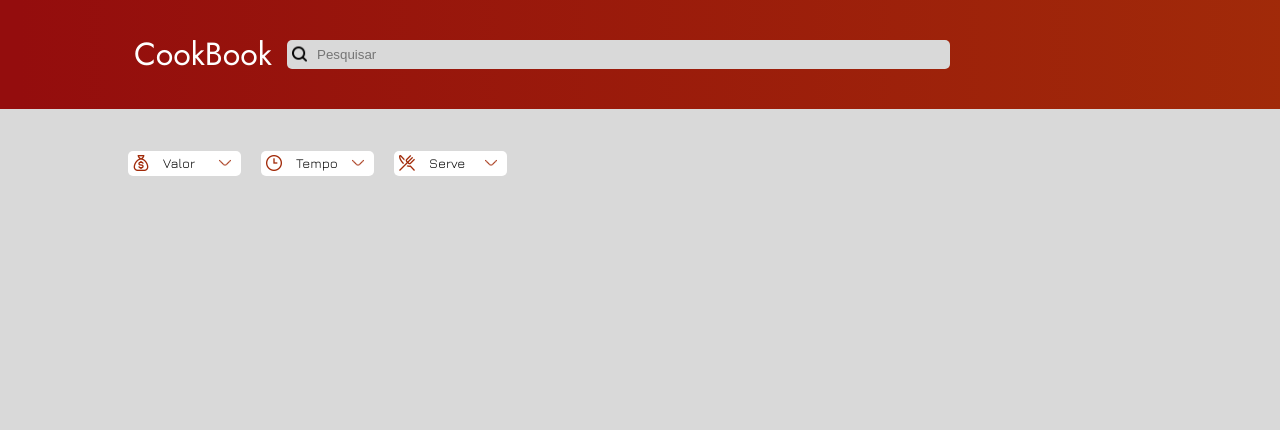
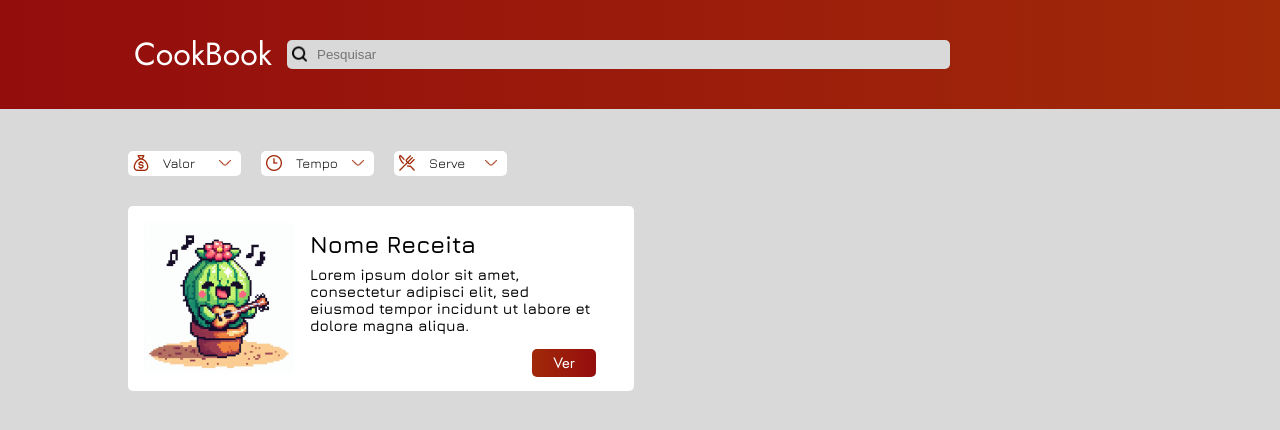
Before and after one commit to httpsdinha/front-cookbook, a Vue app: page /home in a window 1280 px wide. Shown: the top 430 px of the page. Built offline with nearby package versions, Linux system fonts and the light colour scheme.

Commit message:
style: article para os itens

```diff
--- a/src/components/HomePage.vue
+++ b/src/components/HomePage.vue
@@ -35,10 +35,33 @@
       </select>
     </div>
   </nav>
-  <main></main>
+  <main>
+    <section>
+      <article class="recipe">
+        <img src="../assets/icone.jpg" alt="fotoreceita" class="fotoreceita">
+        <section class="recipe-details">
+          <h2>Nome Receita</h2>
+          <p>
+            Lorem ipsum dolor sit amet, consectetur adipisci elit, sed eiusmod tempor incidunt ut labore et dolore magna aliqua.
+          </p>
+          <button class="ver" @click="goToPage('/id')">
+          Ver
+          </button>
+       </section>
+      </article>
+    </section>
+  </main>
 </template>
 
 <script>
+export default {
+  name: "HomePage",
+  methods: {
+    goToPage(route) {
+      this.$router.push(route);
+    },
+  },
+};
 </script>
 
 <style>
@@ -140,4 +163,76 @@ nav{
   cursor: pointer;
   pointer-events: none;
 }
+article{
+  background-color: #fff;
+  border-radius: 0.3125rem;
+  margin-top: 1.25rem;
+  margin-left: 8rem;
+  width: 31.625rem;
+  height: 11.5625rem;
+  flex-shrink: 0;
+}
+
+.ver {
+  cursor: pointer;
+  width: 4rem;
+  height: 1.75rem;
+  flex-shrink: 0;
+  border-radius: 0.3125rem;
+  border: none;
+  background: linear-gradient(90deg, #A12A09 0%, #940D0D 100%);
+  color: #FFF;
+  font-family: 'Jost';
+  font-size: 0.9375rem;
+  font-style: normal;
+  font-weight: 400;
+  line-height: normal;
+  margin-left: auto;
+  margin-bottom: 1rem;
+}
+
+.ver:hover{
+  background: #A12A09;
+}
+
+.fotoreceita{
+  width: 9.375rem;
+  height: 9.375rem;
+  flex-shrink: 0;
+  margin: 1rem;
+}
+
+.recipe{
+  display:flex;
+  align-items: center;
+}
+
+.recipe-details{
+  display: flex;
+  flex-direction: column;
+  justify-content: flex-start;
+  margin-top: 10px;
+}
+
+.recipe-details h2{
+  color: #000;
+  font-family: Jura;
+  font-size: 1.5rem;
+  font-style: normal;
+  font-weight: 600;
+  line-height: normal;
+  margin-bottom: 0.5rem;
+  margin-top: 1rem;
+}
+
+p{
+  color: #000;
+  font-family: Jura;
+  font-size: 0.9375rem;
+  font-style: normal;
+  font-weight: 600;
+  line-height: normal;
+  width: 17.875rem;
+  margin-top: 0;
+}
 </style>
```
Also changed, not shown: src/assets/icone.jpg (added).
